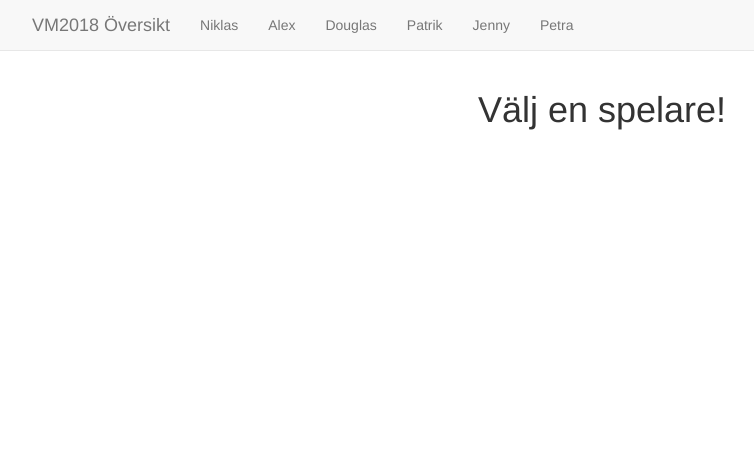
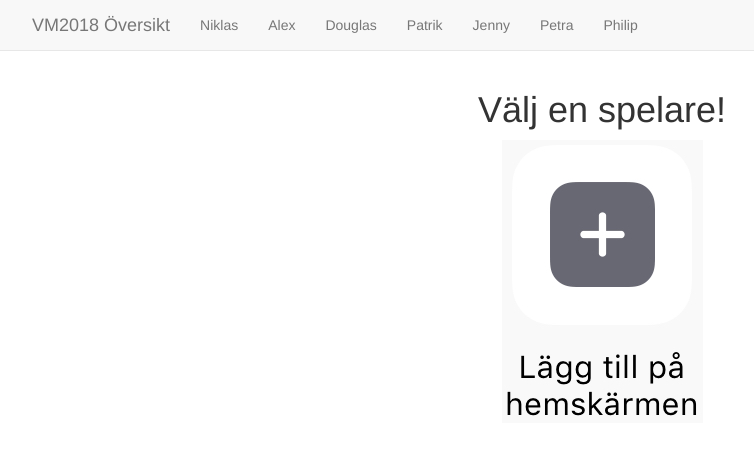
Before and after one commit to nnygard/VM2018, a React (Create React App) app: page / in a window 1280 px wide. Shown: the top 454 px of the page, without its empty margins (38-792 px from the left). Built offline with nearby package versions, Linux system fonts and the light colour scheme.

Commit message:
Snart klar igen :)

```diff
--- a/public/index.html
+++ b/public/index.html
@@ -4,6 +4,7 @@
     <meta charset="utf-8">
     <meta name="viewport" content="width=device-width, initial-scale=1, shrink-to-fit=no">
     <meta name="theme-color" content="#000000">
+    <meta name="apple-mobile-web-app-capable" content="yes">
     <!--
       manifest.json provides metadata used when your web app is added to the
       homescreen on Android. See https://developers.google.com/web/fundamentals/engage-and-retain/web-app-manifest/
--- a/src/App.css
+++ b/src/App.css
@@ -13,3 +13,18 @@
 .contentBody {
     padding-top: 70px;
 }
+
+.downloadPromt{
+  width:50%;
+    height: auto;
+  padding-top:100px;
+padding-right:50px;
+padding-bottom:50px;
+padding-left:50px;
+}
+
+#over img {
+	margin-left: auto;
+	margin-right: auto;
+	display: block;
+}
--- a/src/App.js
+++ b/src/App.js
@@ -1,6 +1,7 @@
 import React, { Component } from 'react';
 import data from "./data.json";
 import "./App.css";
+import installPromt from "./installPromt.png";
 
 class App extends Component {
     constructor(props){
@@ -9,18 +10,23 @@ class App extends Component {
             currentUser:false,
             date:false,
             gamesToday:"",
+            menu:false,
+            prompted:false,
         };
         if (!this.state.date){
             //Set DATE
             this.state.date = new Date().toJSON().slice(0,10).replace(/-/g,'-');
         }
+
     }
 
     setPlayer(name){
         this.setState({
             currentUser: name,
+            menu: false,
         });
         this.updateGamesToday(this.state.date);
+        this.promtUser();
     }
 
     addDate(add){
@@ -42,6 +48,12 @@ class App extends Component {
         });
     }
 
+    MenuActive(){
+        this.setState({
+            menu: true,
+        });
+    }
+
     navigateToGames(){
         //Todo: Navigate to closest Game
         var FirstGame = new Date("2018-06-14").toJSON().slice(0,10).replace(/-/g,'-');
@@ -51,13 +63,28 @@ class App extends Component {
         this.updateGamesToday(FirstGame);
     }
 
+    promtUser(){
+        if (!window.matchMedia("(display-mode:standalone)").matches && this.state.prompted==false) {
+            this.setState({
+                prompted:true,
+            });
+        }
+    }
+
     renderPlayer() {
-        // console.log(this.state);
+        console.log(this.state);
         if (!this.state.currentUser){
             return (
                 <div>
                     <div className="row">
                         <h1>Välj en spelare!</h1>
+                        { !this.state.prompted && !window.matchMedia("(display-mode:standalone)").matches  ? (
+                            <div className="over">
+                            <img src={installPromt} alt="Installera" align=""/>
+                            </div>
+                        ) : <p>
+                        Four-four-two African Cup of Nations referee chip number 10 hat trick midfielder brace three-five-two UEFA European Championship defender upper 90 pitch World Cup. Forward four-four-two African Cup of Nations goalie ball one-two number 10 goal halftime midfielder soccer UEFA European Championship pitch chip hat trick. Hat trick referee pitch midfielder striker ball African Cup of Nations halftime forward World Cup one-two defender red card yellow card. World Cup chip number 10 halftime four-four-two ball three-five-two red card brace striker African Cup of Nations soccer midfielder forward defender.
+                        </p> }
                     </div>
                 </div>
             );
@@ -119,7 +146,7 @@ class App extends Component {
                     <nav className="navbar navbar-default navbar-fixed-top">
                         <div className="container">
                             <div className="navbar-header">
-                                <button type="button" className="navbar-toggle collapsed" data-toggle="collapse" data-target=".navbar-collapse">
+                                <button type="button" className="navbar-toggle collapsed" data-toggle="collapse" data-target=".navbar-collapse" onClick={()=>this.MenuActive()}>
                                     <span className="sr-only">Toggle navigation</span>
                                     <span className="icon-bar"></span>
                                     <span className="icon-bar"></span>
@@ -129,12 +156,13 @@ class App extends Component {
                             </div>
                             <div className="navbar-collapse collapse">
                                 <ul className="nav navbar-nav">
-                                    <li className={this.state.currentUser === 'Niklas' ? 'active': ''}><a className="clickableName" onClick={()=>this.setPlayer("Niklas")}>Niklas</a></li>
-                                    <li className={this.state.currentUser === 'Alex' ? 'active': ''}><a className="clickableName" onClick={()=>this.setPlayer("Alex")}>Alex</a></li>
-                                    <li className={this.state.currentUser === 'Douglas' ? 'active': ''}><a className="clickableName" onClick={()=>this.setPlayer("Douglas")}>Douglas</a></li>
-                                    <li className={this.state.currentUser === 'Patrik' ? 'active': ''}><a className="clickableName" onClick={()=>this.setPlayer("Patrik")}>Patrik</a></li>
-                                    <li className={this.state.currentUser === 'Jenny' ? 'active': ''}><a className="clickableName" onClick={()=>this.setPlayer("Jenny")}>Jenny</a></li>
-                                    <li className={this.state.currentUser === 'Petra' ? 'active': ''}><a className="clickableName" onClick={()=>this.setPlayer("Petra")}>Petra</a></li>
+                                    <li className={this.state.currentUser === 'Niklas' ? 'active': ''}><a className="clickableName" data-toggle={dataToggleCollapsed(this.state.menu)} data-target={navbarCollapsed(this.state.menu)} onClick={()=>this.setPlayer("Niklas")}>Niklas</a></li>
+                                    <li className={this.state.currentUser === 'Alex' ? 'active': ''}><a className="clickableName" data-toggle={dataToggleCollapsed(this.state.menu)} data-target={navbarCollapsed(this.state.menu)} onClick={()=>this.setPlayer("Alex")}>Alex</a></li>
+                                    <li className={this.state.currentUser === 'Douglas' ? 'active': ''}><a className="clickableName" data-toggle={dataToggleCollapsed(this.state.menu)} data-target={navbarCollapsed(this.state.menu)} onClick={()=>this.setPlayer("Douglas")}>Douglas</a></li>
+                                    <li className={this.state.currentUser === 'Patrik' ? 'active': ''}><a className="clickableName" data-toggle={dataToggleCollapsed(this.state.menu)} data-target={navbarCollapsed(this.state.menu)} onClick={()=>this.setPlayer("Patrik")}>Patrik</a></li>
+                                    <li className={this.state.currentUser === 'Jenny' ? 'active': ''}><a className="clickableName" data-toggle={dataToggleCollapsed(this.state.menu)} data-target={navbarCollapsed(this.state.menu)} onClick={()=>this.setPlayer("Jenny")}>Jenny</a></li>
+                                    <li className={this.state.currentUser === 'Petra' ? 'active': ''}><a className="clickableName" data-toggle={dataToggleCollapsed(this.state.menu)} data-target={navbarCollapsed(this.state.menu)} onClick={()=>this.setPlayer("Petra")}>Petra</a></li>
+                                    <li className={this.state.currentUser === 'Philip' ? 'active': ''}><a className="clickableName" data-toggle={dataToggleCollapsed(this.state.menu)} data-target={navbarCollapsed(this.state.menu)} onClick={()=>this.setPlayer("Philip")}>Philip</a></li>
                                 </ul>
                             </div>
                         </div>
@@ -195,10 +223,28 @@ class App extends Component {
     }
 
     function isBet(bet, ettkrysstva){
-        if (bet == ettkrysstva){
+        if (bet.toLowerCase() == ettkrysstva){
                 return "badge badge-warning"
         }
         else {return ""}
     }
 
+    function dataToggleCollapsed(menu){
+        if (menu){
+        return "collapse";
+        }
+        else {
+            return "";
+        }
+    }
+
+    function navbarCollapsed(menu){
+        if (menu){
+        return ".navbar-collapse";
+        }
+        else {
+            return "";
+        }
+    }
+
     export default App;
```
Also changed, not shown: public/manifest.json, src/installPromt.png (added), src/ipsum.txt (added), 1 other file (tests, documents, lock files or other folders).
